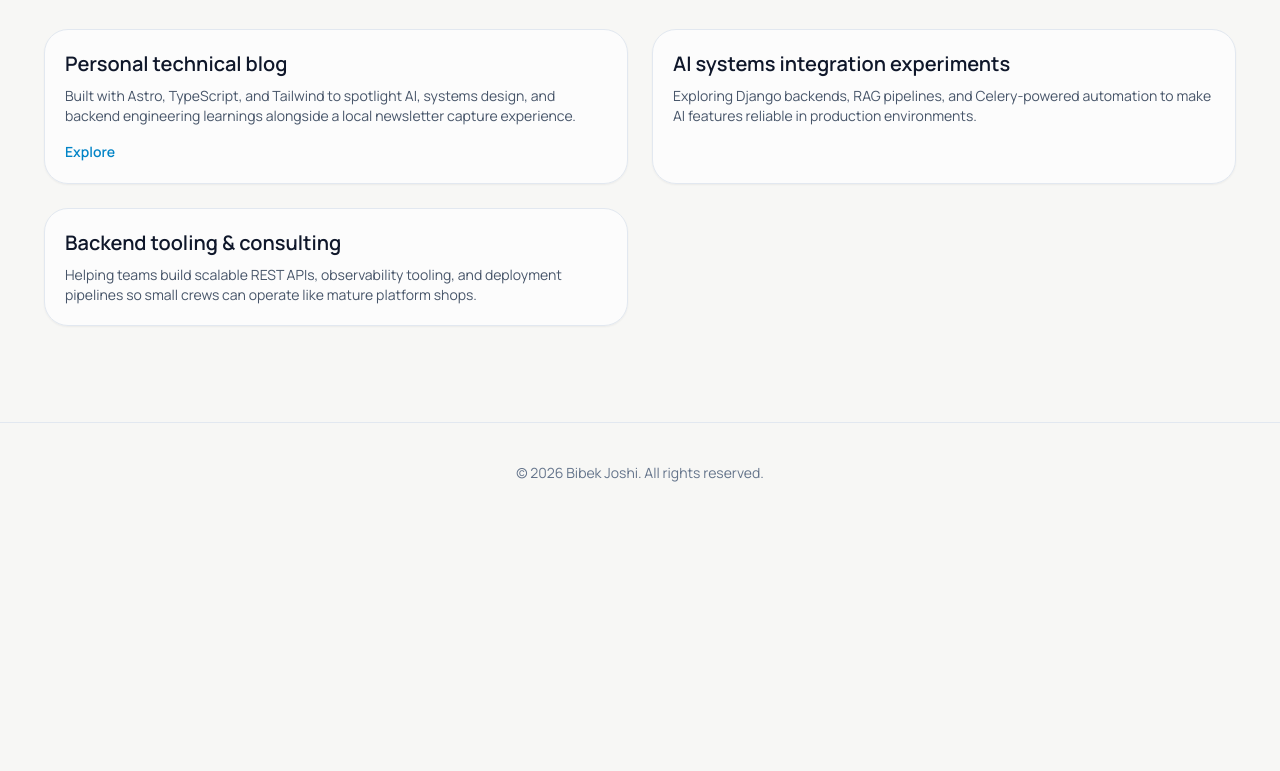
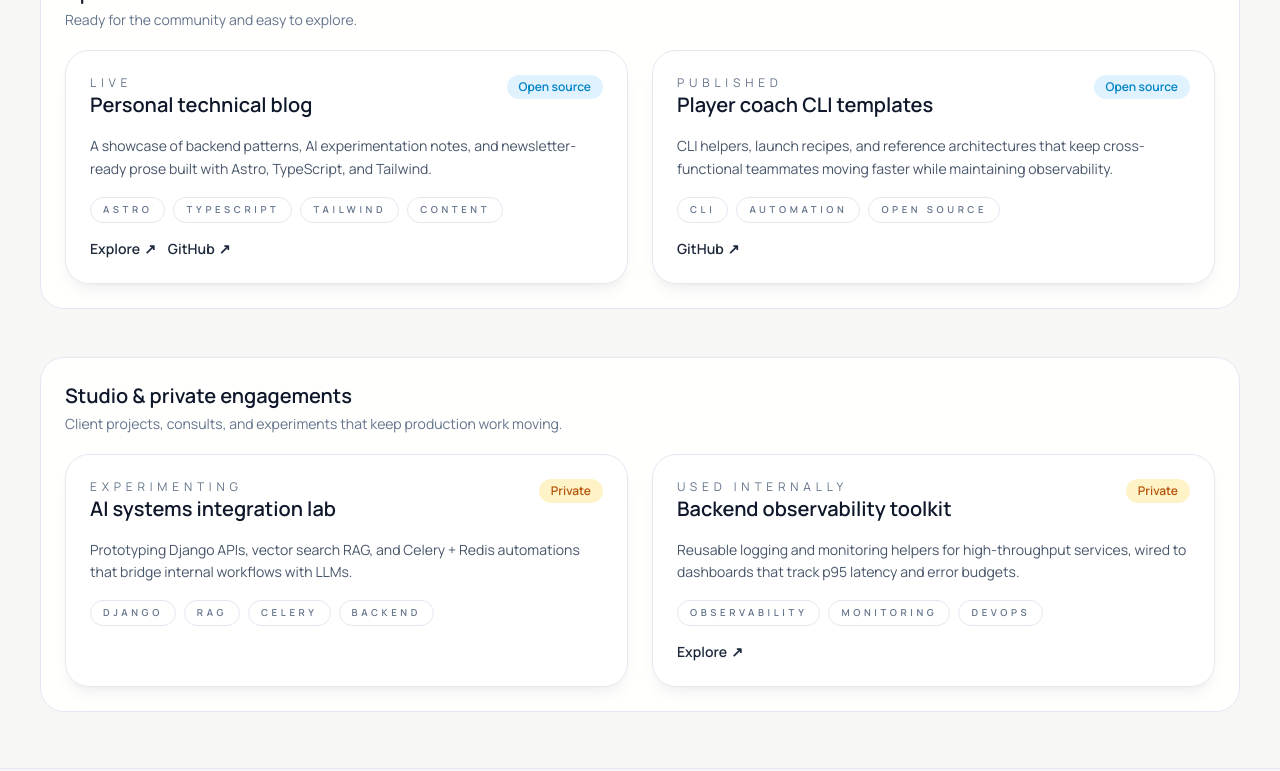
Before and after one commit to bibekjoshi01/my-portfolio, an Astro site: page /projects in a window 1280 px wide. Shown: the part 272-1043 px from the top of the page. Before the commit the page ends 800 px from the top, so only its background shows below. Built offline with nearby package versions, Linux system fonts and the light colour scheme; Astro itself is replaced by a stand-in of ours.

Commit message:
projects page

```diff
--- /dev/null
+++ b/src/data/projects/projects.ts
@@ -0,0 +1,40 @@
+import type { ProjectEntry } from "./types";
+
+export const projects: ProjectEntry[] = [
+  {
+    name: "Personal technical blog",
+    description:
+      "A showcase of backend patterns, AI experimentation notes, and newsletter-ready prose built with Astro, TypeScript, and Tailwind.",
+    openSource: true,
+    link: "/",
+    github: "https://github.com/bibekjoshi01/personal-technical-blog",
+    tags: ["Astro", "TypeScript", "Tailwind", "Content"],
+    status: "Live",
+  },
+  {
+    name: "AI systems integration lab",
+    description:
+      "Prototyping Django APIs, vector search RAG, and Celery + Redis automations that bridge internal workflows with LLMs.",
+    openSource: false,
+    tags: ["Django", "RAG", "Celery", "Backend"],
+    status: "Experimenting",
+  },
+  {
+    name: "Backend observability toolkit",
+    description:
+      "Reusable logging and monitoring helpers for high-throughput services, wired to dashboards that track p95 latency and error budgets.",
+    openSource: false,
+    link: "https://example.internal/observability",
+    tags: ["Observability", "Monitoring", "DevOps"],
+    status: "Used internally",
+  },
+  {
+    name: "Player coach CLI templates",
+    description:
+      "CLI helpers, launch recipes, and reference architectures that keep cross-functional teammates moving faster while maintaining observability.",
+    openSource: true,
+    github: "https://github.com/bibekjoshi01/player-coach-cli",
+    tags: ["CLI", "Automation", "Open Source"],
+    status: "Published",
+  },
+];
--- /dev/null
+++ b/src/data/projects/types.ts
@@ -0,0 +1,9 @@
+export type ProjectEntry = {
+  name: string;
+  description: string;
+  openSource: boolean;
+  link?: string;
+  github?: string;
+  tags: string[];
+  status?: string;
+};
--- a/src/pages/projects/index.astro
+++ b/src/pages/projects/index.astro
@@ -1,69 +1,117 @@
 ---
 import BaseLayout from "@layouts/BaseLayout.astro";
+import { projects } from "@data/projects/projects";
 
-const projects = [
+const openSource = projects.filter((project) => project.openSource);
+const privateWork = projects.filter((project) => !project.openSource);
+const sections = [
   {
-    title: "Personal technical blog",
-    description:
-      "Built with Astro, TypeScript, and Tailwind to spotlight AI, systems design, and backend engineering learnings alongside a local newsletter capture experience.",
-    href: "/blog",
+    title: "Open source work",
+    description: "Ready for the community and easy to explore.",
+    items: openSource,
   },
   {
-    title: "AI systems integration experiments",
+    title: "Studio & private engagements",
     description:
-      "Exploring Django backends, RAG pipelines, and Celery-powered automation to make AI features reliable in production environments.",
-  },
-  {
-    title: "Backend tooling & consulting",
-    description:
-      "Helping teams build scalable REST APIs, observability tooling, and deployment pipelines so small crews can operate like mature platform shops.",
+      "Client projects, consults, and experiments that keep production work moving.",
+    items: privateWork,
   },
 ];
+
+const badgeClasses = (openSource: boolean) =>
+  [
+    "rounded-full px-3 py-1 text-xs font-semibold",
+    openSource ? "bg-sky-100 text-sky-600" : "bg-amber-100 text-amber-700",
+    "dark:bg-slate-800",
+  ].join(" ");
 ---
 
 <BaseLayout
   title="Projects"
-  description="A quick view of ongoing engineering experiments, this site, and the backend tooling I deliver."
+  description="A curated view of open-source builds, AI experiments, and consulting work that keep the backend focus sharp."
 >
-  <section class="space-y-8 px-5 py-10 sm:px-6">
-    <div class="space-y-3">
-      <p class="text-sm font-semibold uppercase tracking-[0.3em] text-sky-700">
+  <section class="space-y-10">
+    <div class="container-shell space-y-8">
+      <div class="space-y-3 text-slate-900 dark:text-slate-100">
+        <p
+          class="text-sm font-semibold uppercase tracking-[0.3em] text-sky-700"
+        >
           Projects
         </p>
-      <h1
-        class="text-3xl font-bold text-slate-900 dark:text-slate-50 sm:text-4xl"
-      >
-        What I build
-      </h1>
-      <p class="text-base text-slate-600 dark:text-slate-300">
-        A collection of the ongoing work that keeps my systems and AI focus
-        sharp.
+        <h1 class="text-3xl font-bold sm:text-4xl">What I build</h1>
+      </div>
+
+      <div class="space-y-12">
+        {
+          sections.map((section) =>
+            section.items.length > 0 ? (
+              <div class="reading-surface space-y-5 p-6 dark:reading-surface">
+                <div class="flex flex-col gap-1">
+                  <h2 class="text-xl font-semibold text-slate-900 dark:text-slate-100">
+                    {section.title}
+                  </h2>
+                  <p class="text-sm text-slate-500 dark:text-slate-400">
+                    {section.description}
                   </p>
                 </div>
-
                 <div class="grid gap-6 md:grid-cols-2">
-      {
-        projects.map((project) => (
-          <article class="rounded-3xl border border-slate-200 bg-white/70 p-5 shadow-sm dark:border-slate-800 dark:bg-slate-900/40">
-            <div class="flex flex-col gap-2">
-              <h2 class="text-xl font-semibold text-slate-900 dark:text-slate-100">
-                {project.title}
-              </h2>
-              <p class="text-sm text-slate-600 dark:text-slate-300">
+                  {section.items.map((project) => (
+                    <article class="flex h-full flex-col gap-4 rounded-3xl border border-slate-200 bg-white/80 p-6 shadow-lg shadow-slate-900/5 transition hover:-translate-y-1 hover:border-sky-200 hover:shadow-sky-200/40 dark:border-slate-800 dark:bg-slate-900/40 dark:shadow-none">
+                      <div class="flex items-start justify-between gap-3">
+                        <div>
+                          <p class="text-xs uppercase tracking-[0.4em] text-slate-500 dark:text-slate-400">
+                            {project.status ?? section.title}
+                          </p>
+                          <h3 class="text-xl font-semibold text-slate-900 dark:text-slate-50">
+                            {project.name}
+                          </h3>
+                        </div>
+                        <span class={badgeClasses(project.openSource)}>
+                          {project.openSource ? "Open source" : "Private"}
+                        </span>
+                      </div>
+                      <p class="text-sm leading-relaxed text-slate-600 dark:text-slate-300">
                         {project.description}
                       </p>
+                      <div class="flex flex-wrap gap-2 text-xs font-semibold uppercase tracking-[0.3em] text-slate-500 dark:text-slate-400">
+                        {project.tags.map((tag) => (
+                          <span class="rounded-full border border-slate-200 px-3 py-1 text-[0.6rem] text-slate-500 dark:border-slate-700">
+                            {tag}
+                          </span>
+                        ))}
                       </div>
-            {project.href && (
+                      <div class="mt-auto flex flex-wrap gap-3 text-sm font-semibold">
+                        {project.link && (
                           <a
-                href={project.href}
-                class="mt-4 inline-flex items-center text-sm font-semibold text-sky-600 hover:text-sky-500 dark:text-sky-300"
+                            href={project.link}
+                            target="_blank"
+                            rel="noopener noreferrer"
+                            class="inline-flex items-center gap-1 text-slate-800 underline-offset-4 transition hover:text-sky-600 dark:text-slate-200 dark:hover:text-sky-400"
                           >
                             Explore
+                            <span aria-hidden="true">↗</span>
                           </a>
                         )}
+                        {project.github && (
+                          <a
+                            href={project.github}
+                            target="_blank"
+                            rel="noopener noreferrer"
+                            class="inline-flex items-center gap-1 text-slate-800 underline-offset-4 transition hover:text-sky-600 dark:text-slate-200 dark:hover:text-sky-400"
+                          >
+                            GitHub
+                            <span aria-hidden="true">↗</span>
+                          </a>
+                        )}
+                      </div>
                     </article>
-        ))
+                  ))}
+                </div>
+              </div>
+            ) : null,
+          )
         }
+      </div>
     </div>
   </section>
 </BaseLayout>
```
Lines whose indentation alone changed are shown as unchanged.
